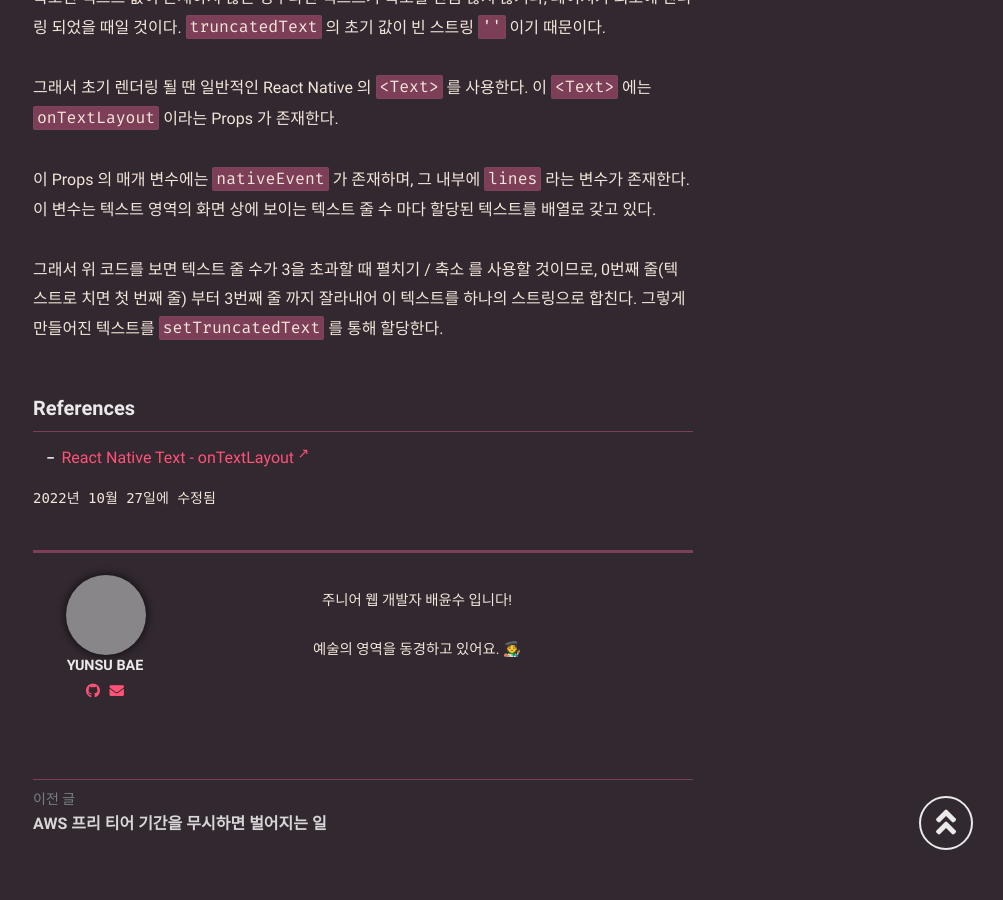
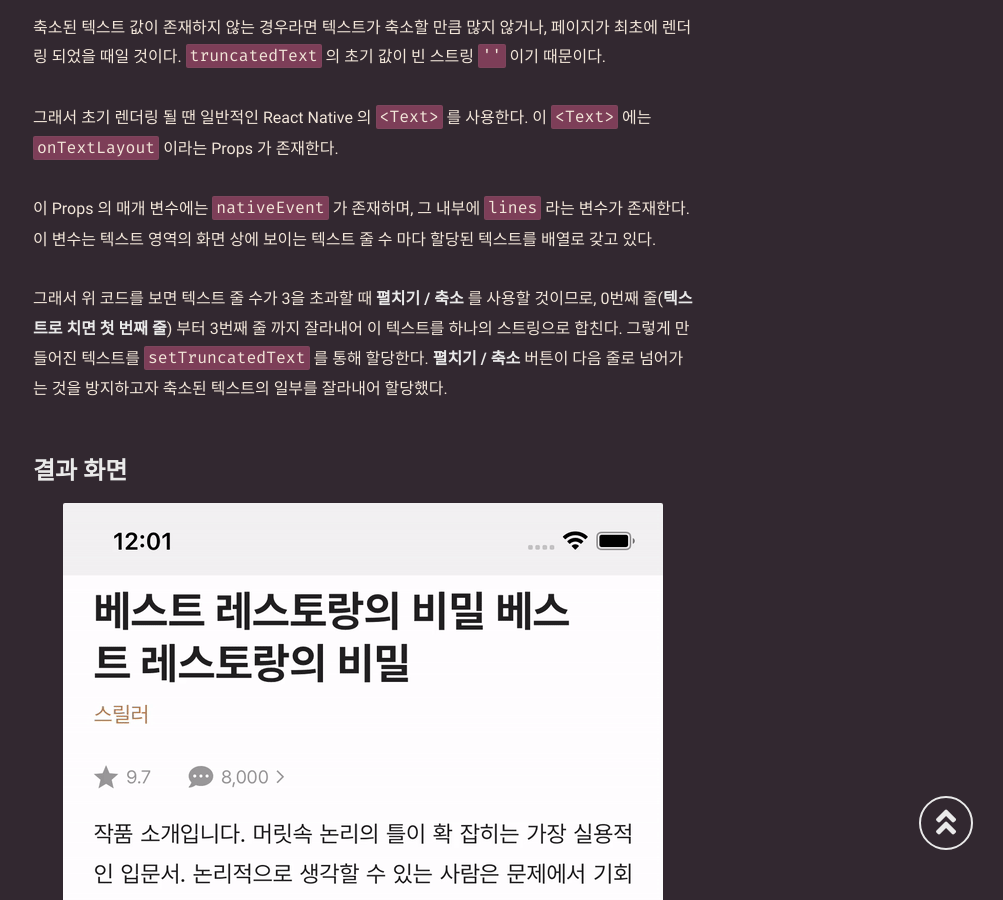
Before and after one commit to mniYUNSU/mniYUNSU.github.io, a Jekyll site: the page built from _posts/react-native-text-more-button/2022-10-27-react-native-text-more-button.md, in a window 1280 px wide and 900 px high, scrolled down 3505 px. Shown: the whole window, without its empty margins (277-1280 px from the left). Built offline with Jekyll 4.4.1, drawn with Linux system fonts in a browser that asks for light colours; some web fonts are replaced; comment, search, counter and statistics services are not loaded; some of the changed text lies outside the part shown; grey boxes are pictures that could not be loaded.

Commit message:
post:react-native-text-more-button

```diff
--- a/Gemfile
+++ b/Gemfile
@@ -20,6 +20,7 @@ gem 'github-pages', group: :jekyll_plugins
 # gem "github-pages"
 # gem "github-pages"
 gem 'rdiscount'
+# gem 'eventmachine'
 
 # If you have any plugins, put them here!
 group :jekyll_plugins do
--- a/_posts/react-native-text-more-button/2022-10-27-react-native-text-more-button.md
+++ b/_posts/react-native-text-more-button/2022-10-27-react-native-text-more-button.md
@@ -5,7 +5,7 @@ date: 2022-10-27 00:00:00 +07:00
 categories: [React Native Essentials]
 tags: [React Native, Typescript]
 description: How to make collapsing textarea with react native
-modified: 2022-10-27 00:00:00 +07:00
+modified: 2022-10-28 00:00:00 +07:00
 ---
 
 # 개요
@@ -14,6 +14,7 @@ modified: 2022-10-27 00:00:00 +07:00
 
 <figure>
 <img src="./../../images/react-native-text-more-button1.png" alt="react-native-text-more-button1">
+<br>
 <img src="./../../images/react-native-text-more-button2.png" alt="react-native-text-more-button2">
 <figcaption>Fig 1. 텍스트 영역 확대 및 축소 UI</figcaption>
 </figure>
@@ -108,7 +109,14 @@ export default DetailText;
 
 이 Props 의 매개 변수에는 `nativeEvent` 가 존재하며, 그 내부에 `lines` 라는 변수가 존재한다. 이 변수는 텍스트 영역의 화면 상에 보이는 텍스트 줄 수 마다 할당된 텍스트를 배열로 갖고 있다.
 
-그래서 위 코드를 보면 텍스트 줄 수가 3을 초과할 때 펼치기 / 축소 를 사용할 것이므로, 0번째 줄(텍스트로 치면 첫 번째 줄) 부터 3번째 줄 까지 잘라내어 이 텍스트를 하나의 스트링으로 합친다. 그렇게 만들어진 텍스트를 `setTruncatedText` 를 통해 할당한다.
+그래서 위 코드를 보면 텍스트 줄 수가 3을 초과할 때 **펼치기 / 축소** 를 사용할 것이므로, 0번째 줄(**텍스트로 치면 첫 번째 줄**) 부터 3번째 줄 까지 잘라내어 이 텍스트를 하나의 스트링으로 합친다. 그렇게 만들어진 텍스트를 `setTruncatedText` 를 통해 할당한다. **펼치기 / 축소** 버튼이 다음 줄로 넘어가는 것을 방지하고자 축소된 텍스트의 일부를 잘라내어 할당했다.
+
+# 결과 화면
+
+<figure>
+<img src="./../../images/react-native-text-more-button3.gif" alt="react-native-text-more-button3">
+<figcaption>Fig 2. 결과 화면</figcaption>
+</figure>
 
 ### References
 
```
Also changed, not shown: images/react-native-text-more-button3.gif (added), 1 other file.
